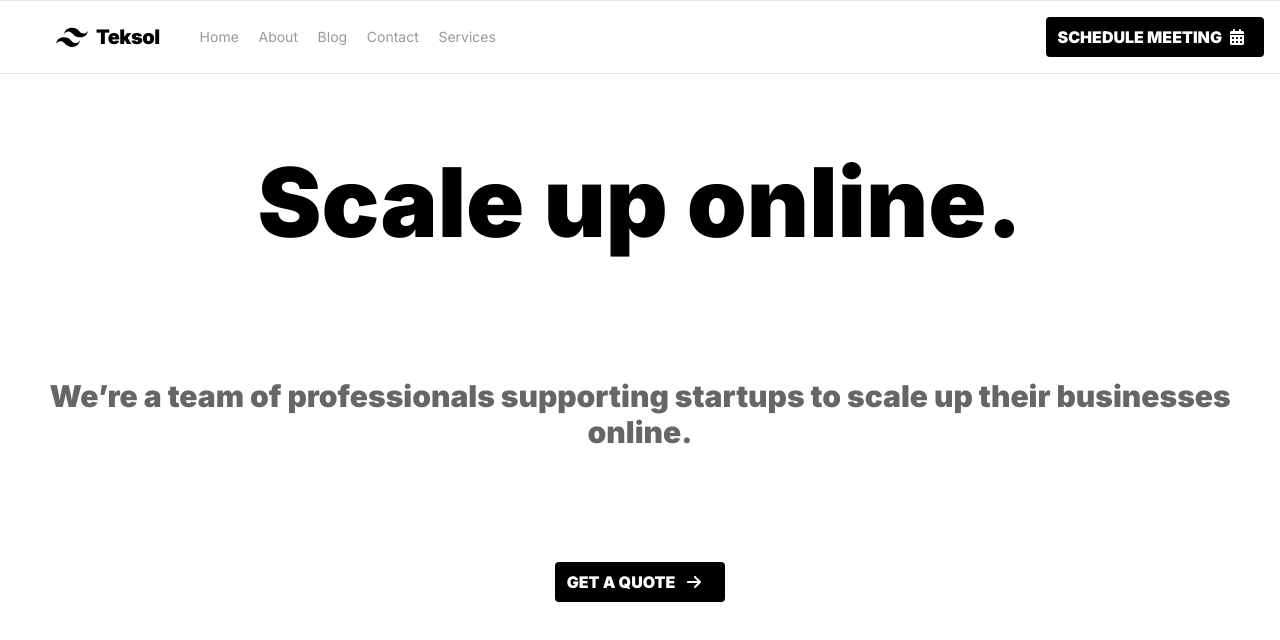
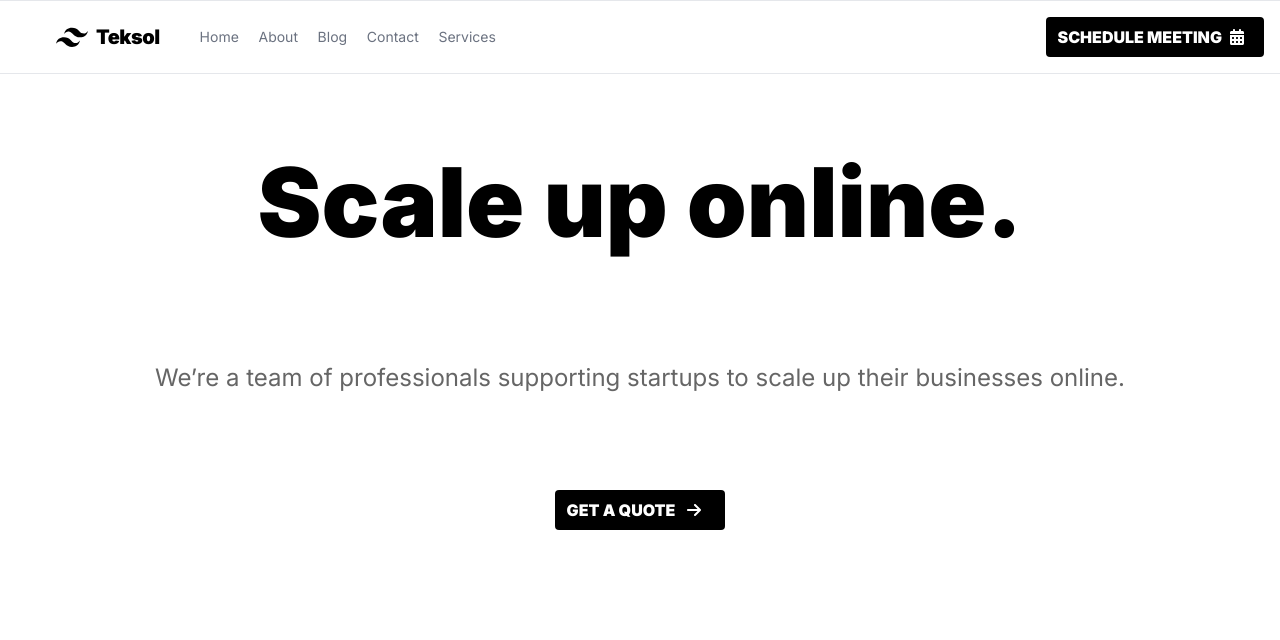
Before and after one commit to NotScorpio91/Nextjs-Web-Clone, a website: page src/index.html in a window 1280 px wide. Drawn offline with Linux system fonts and the light colour scheme; a web font is replaced by a local one.

Commit message:
html update

```diff
--- a/src/index.html
+++ b/src/index.html
@@ -26,24 +26,24 @@
      <!-- ==============Navbar main contant================ -->
      <div class="w-full  hidden   flex-grow lg:flex lg:items-center lg:w-auto fex ">
        <div class="text-sm lg:flex-grow hidden md:block">
-        <a href="#responsive-header" class="block mt-4 lg:inline-block lg:mt-0 text-black opacity-40 rounded hover:bg-gray-100 md:hover:bg-transparent md:border-0 lg:hover:text-gray-600 md:p-0 dark:text-white md:dark:hover:text-white dark:hover:bg-black dark:hover:text-white md:dark:hover:bg-transparent md:hover:opacity-90 mr-4 text-sm font-inter">
+         <a href="#responsive-header" class="block mt-4 lg:inline-block lg:mt-0 text-gray-500 rounded hover:bg-gray-100 md:hover:bg-transparent md:border-0 lg:hover:text-black md:p-0 dark:text-white md:dark:hover:text-white dark:hover:bg-black dark:hover:text-white md:dark:hover:bg-transparent md:hover:opacity-90 mr-4 text-sm font-inter">
            Home
          </a>
-        <a href="#responsive-header" class="block mt-4 lg:inline-block lg:mt-0 text-black opacity-40 rounded hover:bg-gray-100 md:hover:bg-transparent md:border-0 lg:hover:text-gray-600 md:p-0 dark:text-white md:dark:hover:text-white dark:hover:bg-black dark:hover:text-white md:dark:hover:bg-transparent md:hover:opacity-90 mr-4 text-sm font-inter">
+         <a href="#responsive-header" class="block mt-4 lg:inline-block lg:mt-0 text-gray-500 rounded hover:bg-gray-100 md:hover:bg-transparent md:border-0 lg:hover:text-black md:p-0 dark:text-white md:dark:hover:text-white dark:hover:bg-black dark:hover:text-white md:dark:hover:bg-transparent md:hover:opacity-90 mr-4 text-sm font-inter">
            About
          </a>
-        <a href="#responsive-header" class="block mt-4 lg:inline-block lg:mt-0 text-black opacity-40 rounded hover:bg-gray-100 md:hover:bg-transparent md:border-0 lg:hover:text-gray-600 md:p-0 dark:text-white md:dark:hover:text-white dark:hover:bg-black dark:hover:text-white md:dark:hover:bg-transparent md:hover:opacity-90 mr-4 text-sm font-inter">
+         <a href="#responsive-header" class="block mt-4 lg:inline-block lg:mt-0 text-gray-500 rounded hover:bg-gray-100 md:hover:bg-transparent md:border-0 lg:hover:text-black md:p-0 dark:text-white md:dark:hover:text-white dark:hover:bg-black dark:hover:text-white md:dark:hover:bg-transparent md:hover:opacity-90 mr-4 text-sm font-inter">
            Blog
          </a>
-        <a href="#responsive-header" class="block mt-4 lg:inline-block lg:mt-0 text-black opacity-40 rounded hover:bg-gray-100 md:hover:bg-transparent md:border-0 lg:hover:text-gray-600 md:p-0 dark:text-white md:dark:hover:text-white dark:hover:bg-black dark:hover:text-white md:dark:hover:bg-transparent md:hover:opacity-90 mr-4 text-sm font-inter">
+         <a href="#responsive-header" class="block mt-4 lg:inline-block lg:mt-0 text-gray-500 rounded hover:bg-gray-100 md:hover:bg-transparent md:border-0 lg:hover:text-black md:p-0 dark:text-white md:dark:hover:text-white dark:hover:bg-black dark:hover:text-white md:dark:hover:bg-transparent md:hover:opacity-90 mr-4 text-sm font-inter">
            Contact
          </a>
-        <a href="#responsive-header" class="block mt-4 lg:inline-block lg:mt-0 text-black opacity-40 rounded hover:bg-gray-100 md:hover:bg-transparent md:border-0 lg:hover:text-gray-600 md:p-0 dark:text-white md:dark:hover:text-white dark:hover:bg-black dark:hover:text-white md:dark:hover:bg-transparent md:hover:opacity-90 mr-4 text-sm font-inter">
+         <a href="#responsive-header" class="block mt-4 lg:inline-block lg:mt-0 text-gray-500 rounded hover:bg-gray-100 md:hover:bg-transparent md:border-0 lg:hover:text-black md:p-0 dark:text-white md:dark:hover:text-white dark:hover:bg-black dark:hover:text-white md:dark:hover:bg-transparent md:hover:opacity-90 mr-4 text-sm font-inter">
            Services
          </a>
        </div>
        <!-- ============navbar button==========  -->
-      <button class="bg-black hover:opacity-70 text-white font-bold py-2 px-3 rounded inline-flex items-center uppercase self-center font-inter ">
+       <button class="bg-black hover:opacity-90 text-white font-bold py-2 px-3 rounded inline-flex items-center uppercase self-center font-inter ">
          <span>Schedule Meeting</span>
        <div class="flex justify-center mx-2 items-center h-5  float-right"><svg xmlns="http://www.w3.org/2000/svg" height="1em" viewBox="0 0 448 512"><style>svg{fill:#e6e7eb}</style><path d="M128 0c17.7 0 32 14.3 32 32V64H288V32c0-17.7 14.3-32 32-32s32 14.3 32 32V64h48c26.5 0 48 21.5 48 48v48H0V112C0 85.5 21.5 64 48 64H96V32c0-17.7 14.3-32 32-32zM0 192H448V464c0 26.5-21.5 48-48 48H48c-26.5 0-48-21.5-48-48V192zm64 80v32c0 8.8 7.2 16 16 16h32c8.8 0 16-7.2 16-16V272c0-8.8-7.2-16-16-16H80c-8.8 0-16 7.2-16 16zm128 0v32c0 8.8 7.2 16 16 16h32c8.8 0 16-7.2 16-16V272c0-8.8-7.2-16-16-16H208c-8.8 0-16 7.2-16 16zm144-16c-8.8 0-16 7.2-16 16v32c0 8.8 7.2 16 16 16h32c8.8 0 16-7.2 16-16V272c0-8.8-7.2-16-16-16H336zM64 400v32c0 8.8 7.2 16 16 16h32c8.8 0 16-7.2 16-16V400c0-8.8-7.2-16-16-16H80c-8.8 0-16 7.2-16 16zm144-16c-8.8 0-16 7.2-16 16v32c0 8.8 7.2 16 16 16h32c8.8 0 16-7.2 16-16V400c0-8.8-7.2-16-16-16H208zm112 16v32c0 8.8 7.2 16 16 16h32c8.8 0 16-7.2 16-16V400c0-8.8-7.2-16-16-16H336c-8.8 0-16 7.2-16 16z"/></svg></div>
        </button>
@@ -54,12 +54,12 @@
   <!-- =========main data===========  -->
  <main class=" flex flex-col lg:flex-row justify-center items-center self-center 2xl:py-32 ">
    <div class="main heading lg:my-auto lg:mx-auto">
-    <h1 class="text-black text-center py-16 font-inter text-7xl  lg:hover:cursor-text lg:flex lg:justify-center lg:items-center md:text-8xl lg:text-8xl font-black md:py-20 ">Scale up online.</h1>
-    <p class="text-[#666666] text-center tracking-normal mx-2 text-2xl font-inter  lg:hover:cursor-text lg:flex lg:justify-center md::items-center  font-extrabold md:text-2xl lg:text-3xl md:py-12">We’re a team of professionals supporting startups to scale up their businesses online.</p>
+     <h1 class="text-black  py-16 font-inter text-7xl text-center  lg:hover:cursor-text lg:flex lg:justify-center lg:items-center md:text-8xl lg:text-8xl font-black md:py-20 ">Scale up online.</h1>
+     <p class="text-[#666666] text-center tracking-normal mx-2 text-2xl font-inter  lg:hover:cursor-text lg:flex lg:justify-center md::items-center md:py-8">We’re a team of professionals supporting startups to scale up their businesses online.</p>
 
      <!-- ===========main btn=============== -->
      <div class="btn flex justify-center items-center py-16 ">
-    <button class="bg-black hover:opacity-70 text-white font-inter font-bold py-2 px-3 rounded inline-flex items-center uppercase self-center ">
+     <button class="bg-black hover:opacity-90 text-white font-inter font-bold py-2 px-3 rounded inline-flex items-center uppercase self-center ">
        <span>Get a quote</span>
        <div class="flex justify-center mx-3 items-center h-5  float-right lg:flex">
          <svg xmlns="http://www.w3.org/2000/svg" height="1em" viewBox="0 0 448 512"><style>svg{fill:#ffffff}</style><path d="M438.6 278.6c12.5-12.5 12.5-32.8 0-45.3l-160-160c-12.5-12.5-32.8-12.5-45.3 0s-12.5 32.8 0 45.3L338.8 224 32 224c-17.7 0-32 14.3-32 32s14.3 32 32 32l306.7 0L233.4 393.4c-12.5 12.5-12.5 32.8 0 45.3s32.8 12.5 45.3 0l160-160z"/></svg>
```
Also changed, not shown: dist/output.css. Lines whose indentation alone changed are shown as unchanged.
